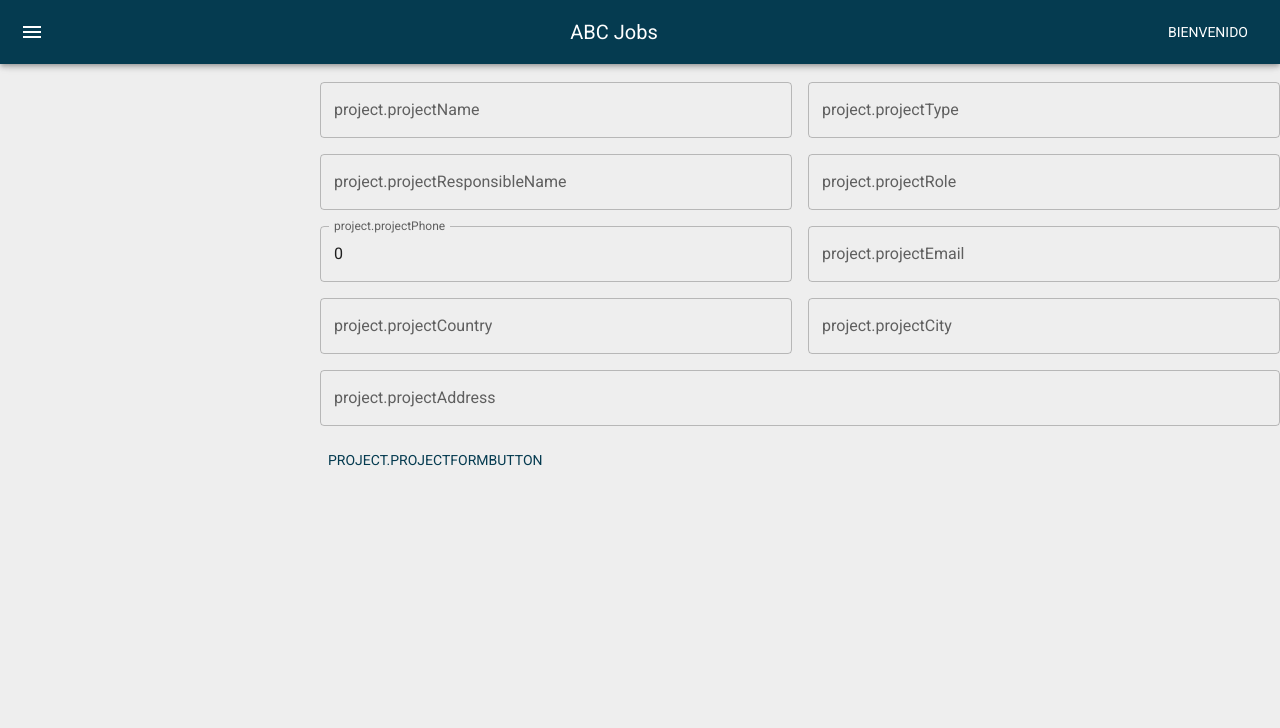
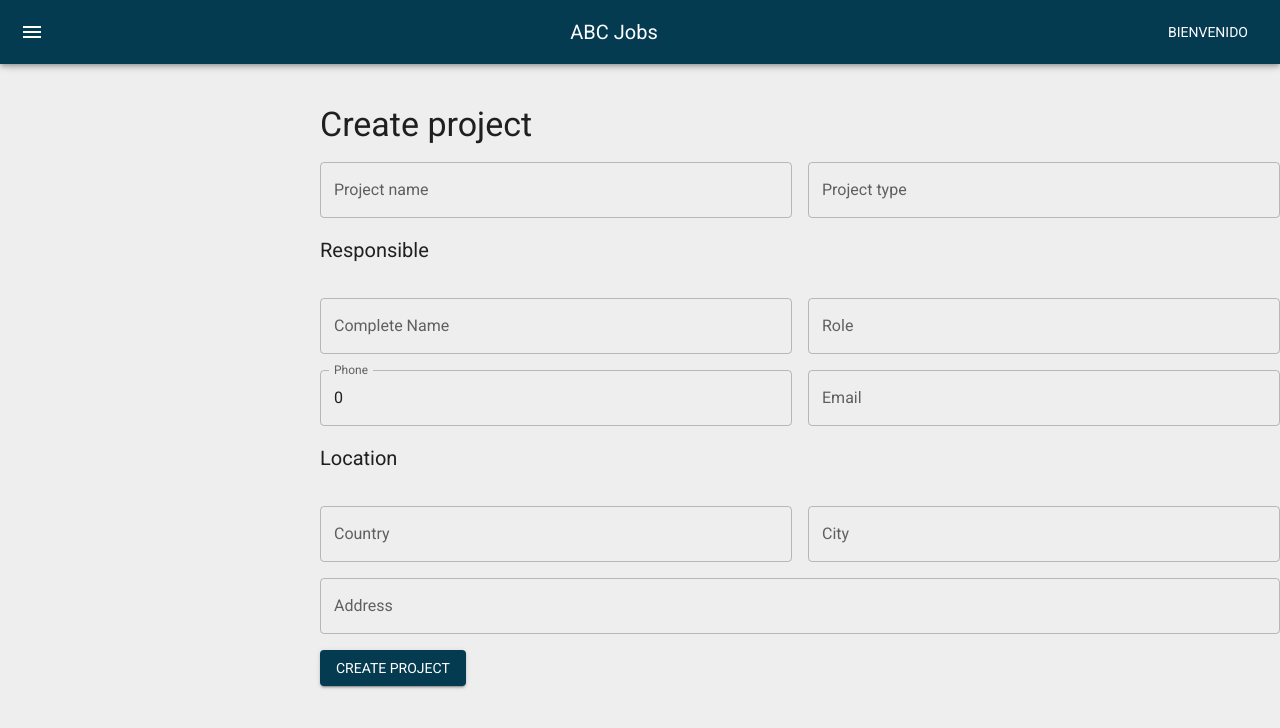
Before and after one commit to andergcp2/frontend-proyecto-final, a Next.js app: page /en/dashboard/project in a window 1280 px wide. Shown: the top 728 px of the page. Built offline with nearby package versions, Linux system fonts and the light colour scheme; what aws-amplify would draw is missing.

Commit message:
Add texts to Project form

```diff
--- a/src/app/[locale]/dashboard/project/components/ProjectForm.tsx
+++ b/src/app/[locale]/dashboard/project/components/ProjectForm.tsx
@@ -1,7 +1,7 @@
 'use client'
 
 import { FC } from 'react'
-import { Box, TextField, Grid, Typography } from '@mui/material'
+import { Box, TextField, Grid, Typography, Divider } from '@mui/material'
 import { useTranslations } from 'next-intl'
 import { useFormik } from 'formik'
 import * as Yup from 'yup'
@@ -11,21 +11,22 @@ import { useProject } from '../context/projectContext'
 export interface ProjectFormProps { }
 
 const validationSchema = Yup.object({
-  name: Yup.string().required('Required'),
-  type: Yup.string().required('Required'),
-  responsibleName: Yup.string().required('Required'),
-  role: Yup.string().required('Required'),
-  phone: Yup.string().required('Required'),
-  email: Yup.string().required('Required'),
-  country: Yup.string().required('Required'),
-  city: Yup.string().required('Required'),
-  address: Yup.string().required('Required'),
+  name: Yup.string().required('required'),
+  type: Yup.string().required('required'),
+  responsibleName: Yup.string().required('required'),
+  role: Yup.string().required('required'),
+  phone: Yup.string().required('required'),
+  email: Yup.string().required('required'),
+  country: Yup.string().required('required'),
+  city: Yup.string().required('required'),
+  address: Yup.string().required('required'),
 })
 
 const ProjectForm: FC<ProjectFormProps> = () => {
-  const t = useTranslations('project')
+  const t = useTranslations('Project')
 
   const { CreateProject } = useProject()
+
   const formik = useFormik({
     initialValues: {
       name: '',
@@ -45,7 +46,7 @@ const ProjectForm: FC<ProjectFormProps> = () => {
     <Box component="form"
       id="create-project-form"
       onSubmit={formik.handleSubmit}
-      sx={{ mt: 3, mx: 'auto', maxWidth: 1000 }}
+      sx={{ mt: 3, mx: 'auto', maxWidth: 1000, pt: 10 }}
     >
       <Typography variant="h4" sx={{ mb: 2 }}>{t('projectFormTitle')}</Typography>
       <Grid container spacing={2}>
@@ -75,6 +76,9 @@ const ProjectForm: FC<ProjectFormProps> = () => {
             variant="outlined"
           />
         </Grid>
+        <Grid item xs={12} sm={12}>
+          <Typography variant="h6" sx={{ mb: 2 }}>{t('responsible')}</Typography>
+        </Grid>
         <Grid item xs={12} sm={6}>
           <TextField
             fullWidth
@@ -93,7 +97,7 @@ const ProjectForm: FC<ProjectFormProps> = () => {
             fullWidth
             id="role"
             name="role"
-            label={t('projectRole')}
+            label={t('role')}
             value={formik.values.role}
             onChange={formik.handleChange}
             error={formik.touched.role && Boolean(formik.errors.role)}
@@ -106,7 +110,7 @@ const ProjectForm: FC<ProjectFormProps> = () => {
             fullWidth
             id="phone"
             name="phone"
-            label={t('projectPhone')}
+            label={t('phone')}
             value={formik.values.phone}
             onChange={formik.handleChange}
             error={formik.touched.phone && Boolean(formik.errors.phone)}
@@ -119,7 +123,7 @@ const ProjectForm: FC<ProjectFormProps> = () => {
             fullWidth
             id="email"
             name="email"
-            label={t('projectEmail')}
+            label={t('email')}
             value={formik.values.email}
             onChange={formik.handleChange}
             error={formik.touched.email && Boolean(formik.errors.email)}
@@ -127,12 +131,15 @@ const ProjectForm: FC<ProjectFormProps> = () => {
             variant="outlined"
           />
         </Grid>
+        <Grid item xs={12} sm={12}>
+          <Typography variant="h6" sx={{ mb: 2 }}>{t('location')}</Typography>
+        </Grid>
         <Grid item xs={12} sm={6}>
           <TextField
             fullWidth
             id="country"
             name="country"
-            label={t('projectCountry')}
+            label={t('country')}
             value={formik.values.country}
             onChange={formik.handleChange}
             error={formik.touched.country && Boolean(formik.errors.country)}
@@ -145,7 +152,7 @@ const ProjectForm: FC<ProjectFormProps> = () => {
             fullWidth
             id="city"
             name="city"
-            label={t('projectCity')}
+            label={t('city')}
             value={formik.values.city}
             onChange={formik.handleChange}
             error={formik.touched.city && Boolean(formik.errors.city)}
@@ -158,7 +165,7 @@ const ProjectForm: FC<ProjectFormProps> = () => {
             fullWidth
             id="address"
             name="address"
-            label={t('projectAddress')}
+            label={t('address')}
             value={formik.values.address}
             onChange={formik.handleChange}
             error={formik.touched.address && Boolean(formik.errors.address)}
@@ -167,7 +174,7 @@ const ProjectForm: FC<ProjectFormProps> = () => {
           />
         </Grid>
         <Grid item xs={12}>
-          <Button type="submit">{t('projectFormButton')}</Button>
+          <Button type="submit" variant='contained'>{t('projectFormButton')}</Button>
         </Grid>
       </Grid>
     </Box>
--- a/src/config/http/axios.ts
+++ b/src/config/http/axios.ts
@@ -27,12 +27,12 @@ axiosInstance.interceptors.request.use(
   async function (config) {
     const session = await getSession();
     // TODO: Check token when auth is implemented
-    // if (session) {
-    //   const token = session.user?.token || undefined;
-    //   if (token) {
-    //     config.headers["Authorization"] = `Bearer ${token}`;
-    //   }
-    // }
+    if (session) {
+      const token = session.user?.token || undefined;
+      if (token) {
+        config.headers["Authorization"] = `Bearer ${token}`;
+      }
+    }
 
     return config;
   },
--- a/src/messages/en.json
+++ b/src/messages/en.json
@@ -105,5 +105,21 @@
   },
   "Dashboard": {
     "companyTitle": "Company Portal"
+  },
+  "Project": {
+    "required": "El campo es requerido",
+    "projectFormTitle": "Create project",
+    "projectName": "Project name",
+    "projectType": "Project type",
+    "projectResponsibleName": "Complete Name",
+    "role": "Role",
+    "phone": "Phone",
+    "email": "Email",
+    "country": "Country",
+    "city": "City",
+    "address": "Address",
+    "projectFormButton": "Create project",
+    "responsible": "Responsible",
+    "location": "Location"
   }
 }
--- a/src/messages/es.json
+++ b/src/messages/es.json
@@ -105,5 +105,21 @@
   },
   "Dashboard": {
     "companyTitle": "Portal empresas"
+  },
+  "Project": {
+    "required": "El campo es requerido",
+    "projectFormTitle": "Crear proyecto",
+    "projectName": "Nombre del proyecto",
+    "projectType": "Tipo de proyecto",
+    "projectResponsibleName": "Nombre completo",
+    "role": "Rol",
+    "phone": "Teléfono",
+    "email": "Correo electrónico",
+    "country": "País",
+    "city": "Ciudad",
+    "address": "Dirección",
+    "projectFormButton": "Crear proyecto",
+    "responsible": "Responsable",
+    "location": "Ubicación"
   }
 }
```
Also changed, not shown: src/app/[locale]/auth/login/components/LoginForm.tsx (+4 -4 lines), 2 other files (tests, documents, lock files or other folders).
